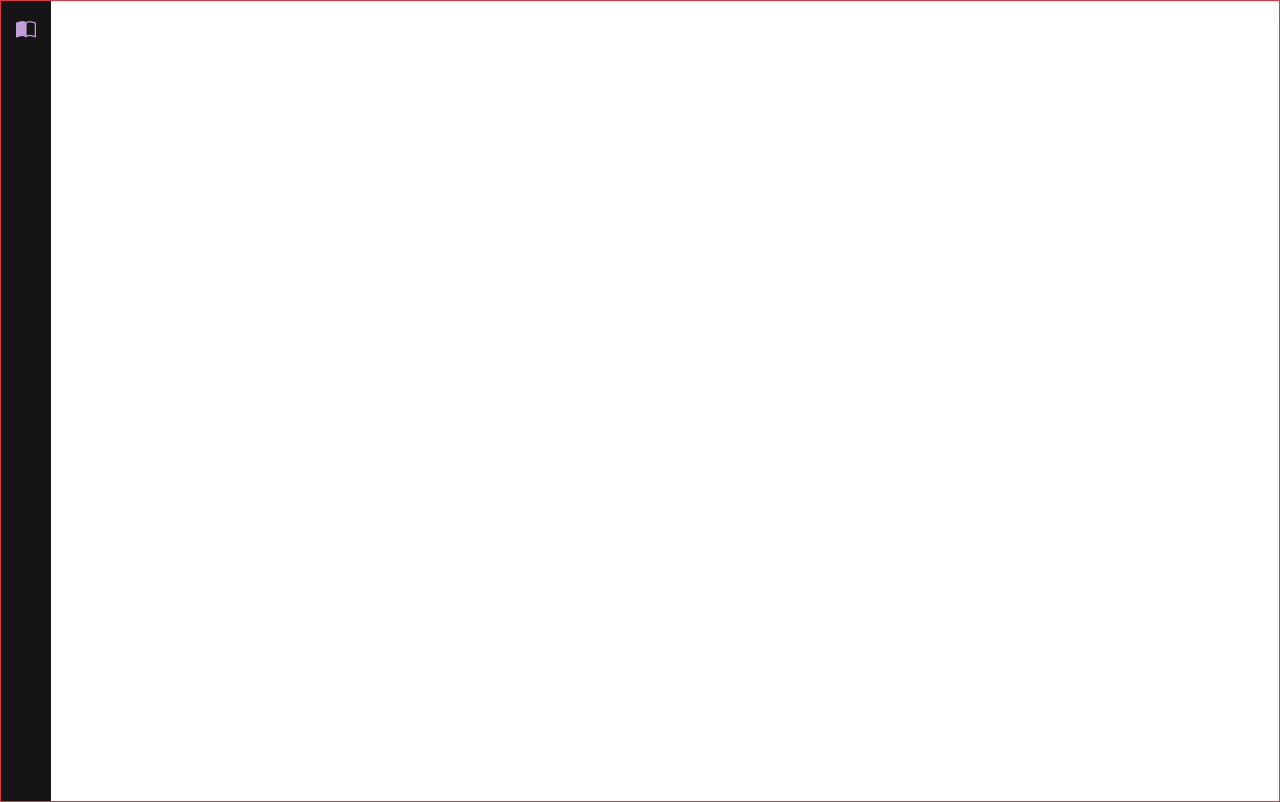
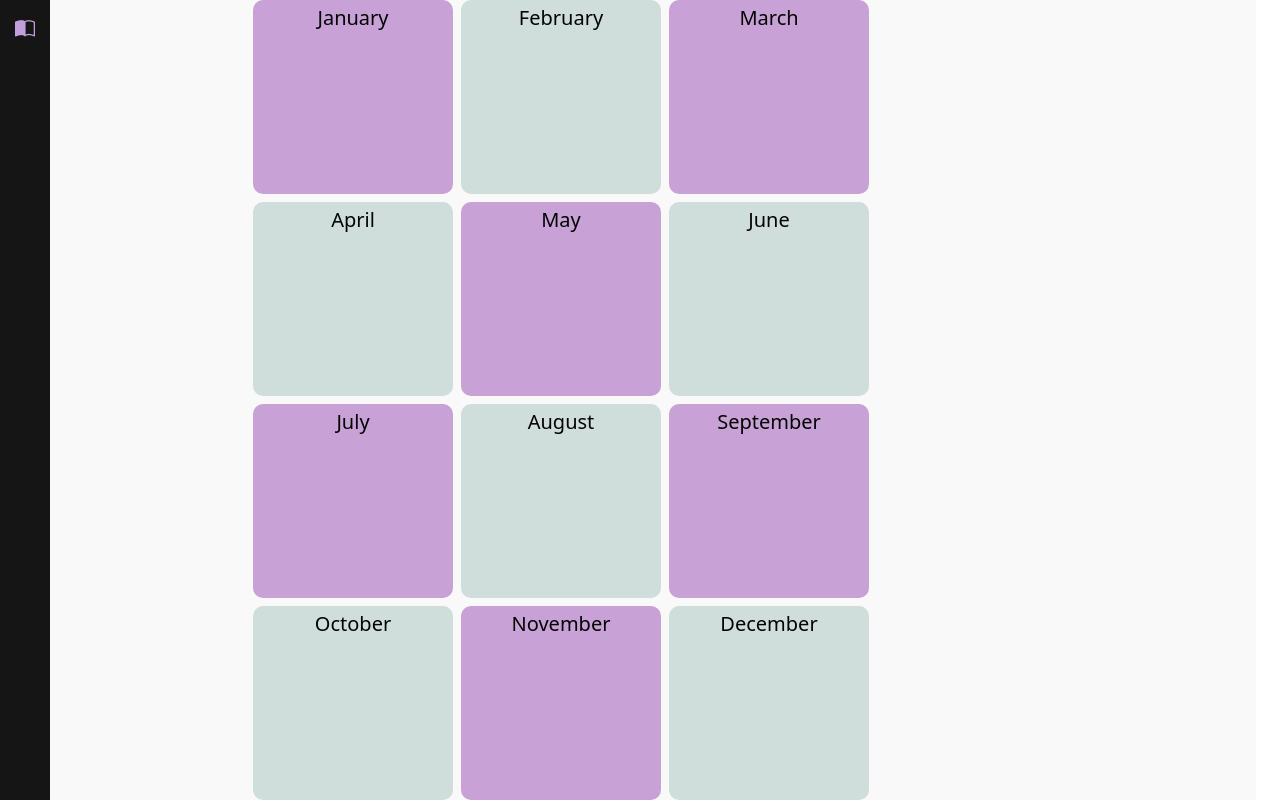
Before and after one commit to Pcocyo/SigmaTodoApp, a React (Vite) app in the folder vite-project/: page / in a window 1280 px wide. Before the commit this address had no page. Built offline with nearby package versions, Linux system fonts and the light colour scheme.

Commit message:
(feat): ui- Yearview user Interface basic styling

```diff
--- a/vite-project/src/App.jsx
+++ b/vite-project/src/App.jsx
@@ -4,15 +4,16 @@ import { predefinedCalendar } from './calender'
 import { BrowserRouter, Routes, Route } from 'react-router-dom'
 import { Row, Col, Container, Button } from 'react-bootstrap'
 import Navigation from './component/Navigation'
+import YearView from './component/YearView'
 const App = () => {
   return (
     <BrowserRouter>
-      <Container fluid className='border border-danger'>
+      <Container fluid className=''>
         <Row className="w-100" style={{maxHeight:'100vh'}}>
           <Navigation/>
-          <Col className=''>
+          <Col className='p-0 m-0' style={{backgroundColor:'#f9f9f9'}}>
             <Routes>
-
+              <Route path='/' element={<YearView/>}/>
             </Routes>
           </Col>
         </Row>
--- /dev/null
+++ b/vite-project/src/component/YearView.jsx
@@ -0,0 +1,60 @@
+import React,{useState} from 'react'
+import { useNavigate } from 'react-router-dom';
+import { Container,Row,Col } from 'react-bootstrap';
+import { predefinedCalendar } from '../calender';
+const YearView = () => {
+    const [selectedMonth, setSelectedMonth] = useState({ month: '', index: 0 });
+    const [calenderHover,setCalenderHover] = useState({})
+
+    function handleMouseEnterCalender(id){
+        setCalenderHover((prevState)=>({...prevState,[id]:true}))
+    }
+    function handleMouseLeaveCalender(id){
+        setCalenderHover((prevState)=>({...prevState,[id]:false}))
+    }
+    function monthBackgroundColor(id){
+        if (calenderHover[id] && id % 2 == 0){
+            return '#c8a1d6'
+        }
+        else if(calenderHover[id]){
+            return '#cfdedb'
+        }
+    }
+    const navigate = useNavigate()
+    function handleSelectedMonth(month, monthInObjIndex) {
+        const newSelection = { month, index: monthInObjIndex };
+        setSelectedMonth(newSelection);
+        navigate('/week', { state: { ...newSelection } })
+    }
+    // border:`3px  solid  ${monthBackgroundColor(index)}`,
+    // backgroundColor:`${index%2==0? '#c8a1d6':'#cfdedb'}`,
+    return (
+        <Container fluid className=' h-100 d-flex align-items-center justify-content-center' style={{borderWidth:'2px'}}>
+            <Row className=' p-0 m-0 gap-2' style={{ height: '800px', width:'800px' }}>
+                {
+                    Object.keys(predefinedCalendar).map((keys, index) => {
+                        return (
+                            <Col xs='12' sm='3' className='p-0 m-0 d-flex justify-content-center'
+                            style={{
+                                cursor: 'pointer',
+                                color: '#030303',
+                                backgroundColor:`${calenderHover[index]?'transparent':index%2==0?"#c8a1d6":"#cfdedb"}`,
+                                border:`3px  solid  ${index%2==0?"#c8a1d6":"#cfdedb"}`,
+                                borderRadius:'10px'
+                            }}
+                                key={index}
+                                onMouseEnter={()=>handleMouseEnterCalender(index)}
+                                onMouseLeave={()=>handleMouseLeaveCalender(index)}
+                                onClick={() => handleSelectedMonth(keys, index)}
+                            >
+                                <div className="fs-5">{keys}</div>
+                            </Col>
+                        )
+                    })
+                }
+            </Row>
+        </Container>
+    )
+}
+
+export default YearView
```
